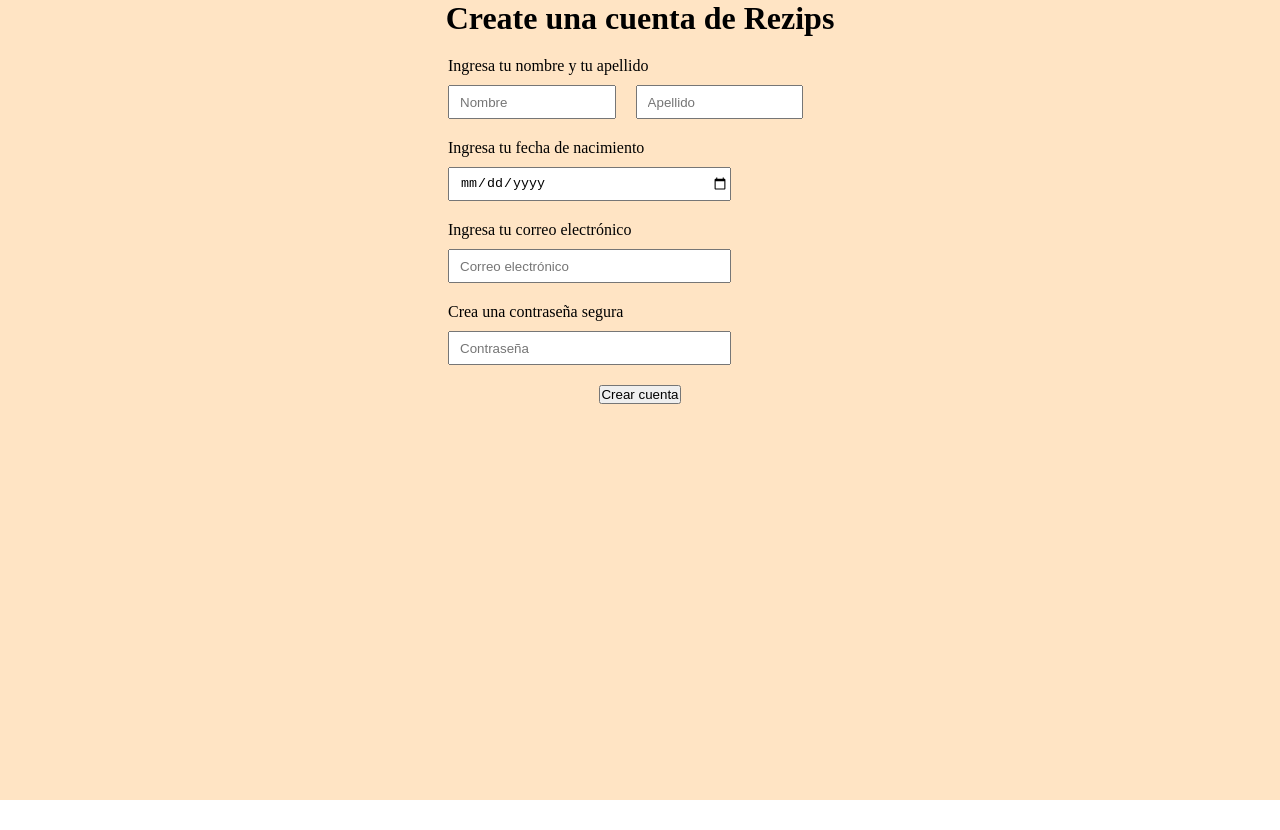
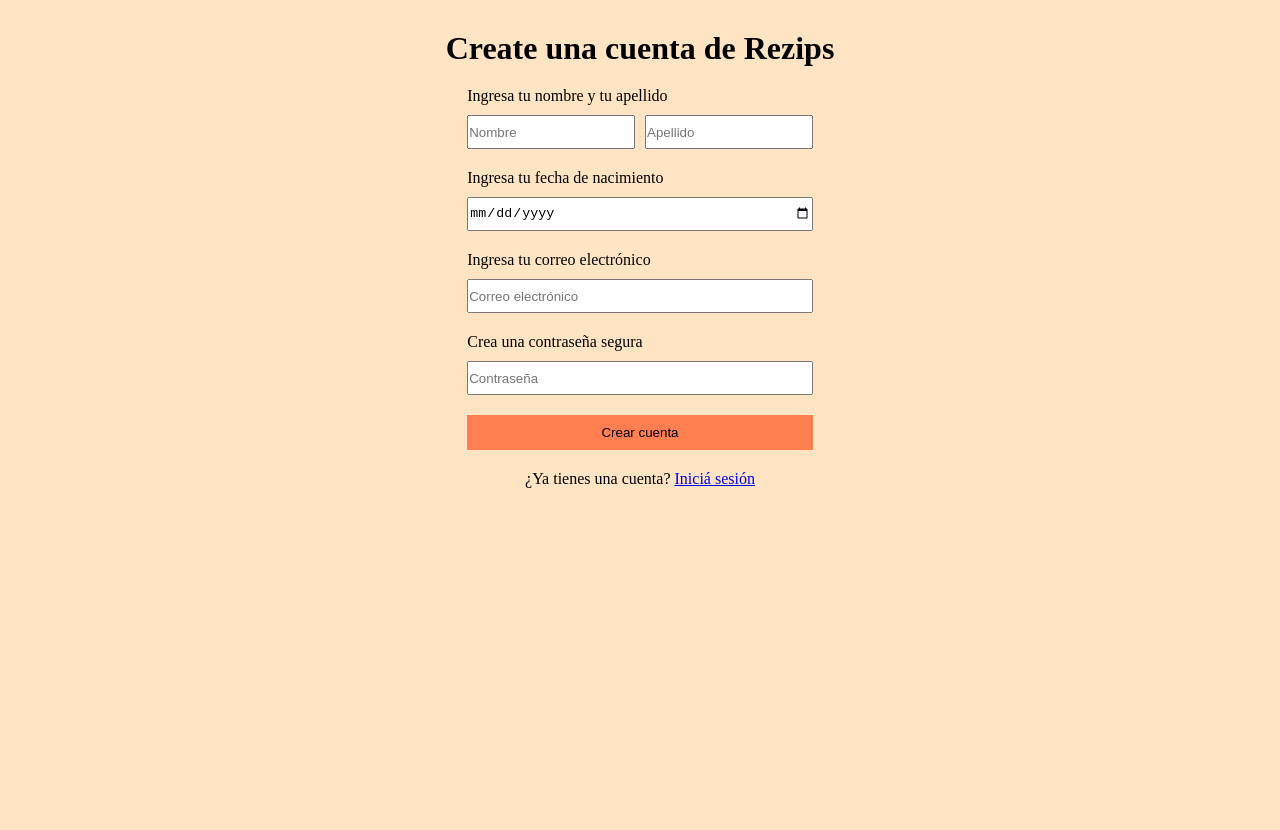
Before and after one commit to Ezequielpasto/Rezips, a React (Vite) app in the folder frontend-web/: page / in a window 1280 px wide. Before the commit the page ends 800 px from the top, so only its background shows below. Built offline with nearby package versions, Linux system fonts and the light colour scheme.

Commit message:
Comenzando con la pagina principal

```diff
--- a/frontend-web/src/App.jsx
+++ b/frontend-web/src/App.jsx
@@ -1,6 +1,7 @@
 import './App.css'
 import IniciarSesion from './paginas/iniciarSesion'
 import Registrarse from './paginas/Registrarse'
+import Principal from './paginas/principal'
 
 function App() {
 
--- /dev/null
+++ b/frontend-web/src/componentes/menuSuperior.css
@@ -0,0 +1,14 @@
+.superior{
+    background-color: bisque;
+    height: 100px;
+}
+
+.superior ul{
+    height: 100%;
+    display: flex;
+    flex-direction: row;
+    justify-content: space-between;
+    align-items: center;
+    list-style: none;
+    margin: 0 30px;
+}
--- /dev/null
+++ b/frontend-web/src/componentes/menuSuperior.jsx
@@ -0,0 +1,20 @@
+import './menuSuperior.css'
+
+function MenuSuperior(){
+    return(
+        <div className="superior">
+            <ul>
+                <li>
+                    <h2>Rezips</h2>
+                </li>
+                <li>
+                    <input type="search" />
+                </li>
+                <li>
+                    <a href="">EP</a>
+                </li>
+            </ul>
+        </div>
+    )
+}
+export default MenuSuperior
--- /dev/null
+++ b/frontend-web/src/paginas/principal.jsx
@@ -0,0 +1,10 @@
+import MenuSuperior from "../componentes/menuSuperior"
+
+function Principal(){
+    return(
+        <div>
+            <MenuSuperior></MenuSuperior>
+        </div>
+    )
+}
+export default Principal
--- a/frontend-web/src/paginas/registrarse.css
+++ b/frontend-web/src/paginas/registrarse.css
@@ -5,7 +5,7 @@
     flex-direction: column;
     gap: 20px;
     align-items: center;
-
+    padding-top: 30px;
 }
 
 .formRegistro{
@@ -13,11 +13,12 @@
     display: flex;
     flex-direction: column;
     align-items: center;
+    justify-content: center;
     gap: 20px;
 }
 
 .formRegistro div{
-    width: 100%;
+    width: 90%;
     text-align: center;
     display: flex;
     flex-direction: column;
@@ -26,19 +27,29 @@
 }
 
 .formRegistro .nombreApellido div{
+    width: 100%;
     display: flex;
     flex-direction: row;
 }
 
+.nombreApellido input{
+   gap: 10px;
+   height: 30px;
+   width: 100%;
+}
+
 .formRegistro input{
     height: 30px;
-    width: 70%;
-    padding-left: 10px;
+    width: 99%;
 }
 
-.nombreApellido input{
-   margin-right:10px;
-   align-items: center;
-   height: 30px;
-   width: 40%;
+.formRegistro button{
+    border: none;
+    padding: 10px;
+    width: 90%;
+    background-color: coral;
 }
+
+.formRegistro button:hover{
+    background-color: brown;
+}
--- a/frontend-web/src/paginas/registrarse.jsx
+++ b/frontend-web/src/paginas/registrarse.jsx
@@ -11,7 +11,6 @@
                     <input type="text" placeholder="Nombre" />
                     <input type="text" placeholder="Apellido" />
                     </div>
-
                 </div>
                 <div className="cumpleaños">
                     <p>Ingresa tu fecha de nacimiento</p>
@@ -27,6 +26,7 @@
                 </div>
                 <button>Crear cuenta</button>
             </form>
+            <p>¿Ya tienes una cuenta? <a href="#">Iniciá sesión</a></p>
         </div>
     )
 }
```
Also changed, not shown: frontend-web/src/paginas/principal.css (added).
